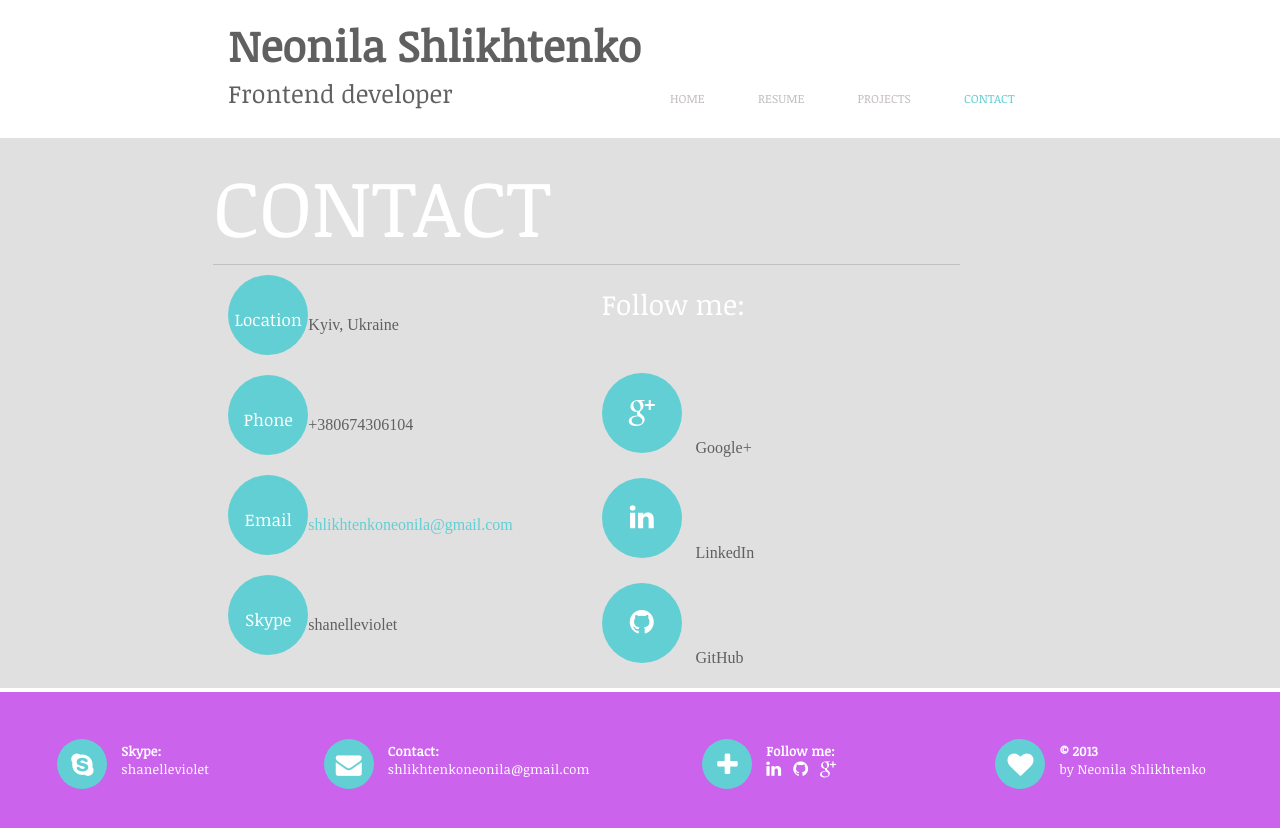
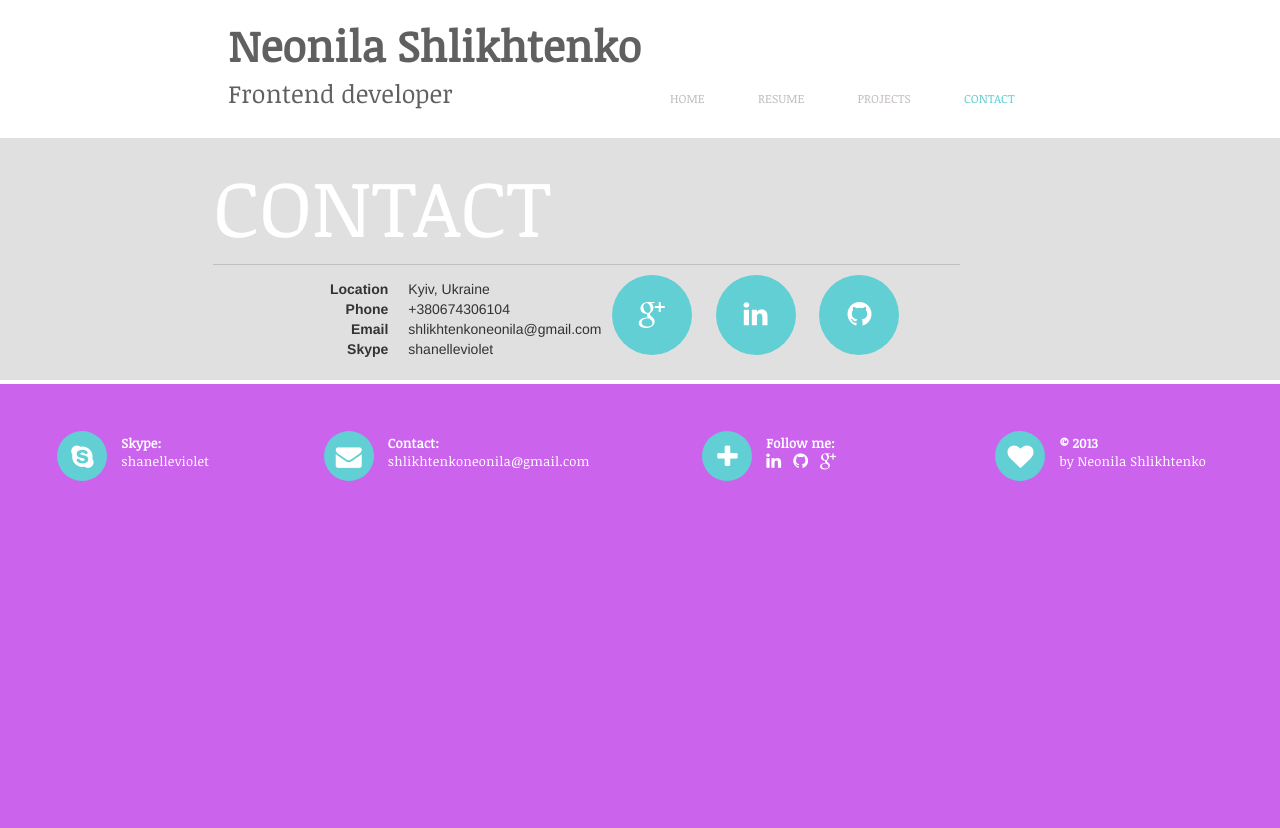
Before and after one commit to nilaneo/nilaneo.github.io, a website: page index.html in a window 1280 px wide. Both pictures are taken after a click on the link "CONTACT". After the commit the page ends 800 px from the top, so only its background shows below. Drawn offline with nearby package versions, Linux system fonts and the light colour scheme; files whose address does not match are found by name.

Commit message:
Fixed projects and contact page

```diff
--- a/index.html
+++ b/index.html
@@ -232,7 +232,7 @@
                                     <div class="see-more-text">Just a sample of my work. To see more or discuss possible work >></div>
                                 </div>
                                 <div class="col-md-2">
-                                    <a href="#"><span class="circle talk">Let's talk</span></a>
+                                    <a href="#contact" data-toggle="tab"><span class="circle talk">Let's talk</span></a>
                                 </div>
                             </div>
                         </div><!--end of col-md-8-->
@@ -248,45 +248,27 @@
                             </div>
                             <div class="row">
                                 <div class="col-md-6 col-sm-6">
-                                    <div class="contact-item">
-                                        <span class="circle contact-info"><h3 class="info-name">Location</h3></span>
-                                        <p class="info-text info-text-contact">
-                                            Kyiv, Ukraine
-                                        </p>
-                                    </div>
-                                    <div class="contact-item">
-                                        <span class="circle contact-info"><h3 class="info-name">Phone</h3></span>
-                                        <p class="info-text info-text-contact">
-                                            +380674306104
-                                        </p>
-                                    </div>
-                                    <div class="contact-item">
-                                        <span class="circle contact-info"><h3 class="info-name">Email</h3></span>
-                                        <p class="info-text info-text-contact">
-                                            <a href="mailto:shlikhtenkoneonila@gmail.com">shlikhtenkoneonila@gmail.com</a>
-                                        </p>
-                                    </div>
-                                    <div class="contact-item">
-                                        <span class="circle contact-info"><h3 class="info-name">Skype</h3></span>
-                                        <p class="info-text info-text-contact">
-                                            shanelleviolet
-                                        </p>
-                                    </div>
+                                    <dl class="dl-horizontal">
+                                        <dt>Location</dt>
+                                        <dd>Kyiv, Ukraine</dd>
+                                        <dt>Phone</dt>
+                                        <dd>+380674306104</dd>
+                                        <dt>Email</dt>
+                                        <dd>shlikhtenkoneonila@gmail.com</dd>
+                                        <dt>Skype</dt>
+                                        <dd>shanelleviolet</dd>
+                                    </dl>
                                 </div>
                                 <div class="col-md-6 col-sm-6 social-networks">
-                                    <h3 class="info-name tittle-follow">Follow me:</h3>
-                                    <ul class="follow-links">
+                                    <ul class="follow-links list-inline">
                                         <li>
                                             <a href="https://plus.google.com/u/0/113589803520428056847/posts"><span class="circle contact-info"><i class="icon-google-plus icon-2x"></i></span></a>
-                                            <span class="social-network-name">Google+</span>
                                         </li>
                                         <li>
                                             <a href="http://www.linkedin.com/pub/neonila-shlikhtenko/71/a7b/231"><span class="circle contact-info"><i class="icon-linkedin icon-2x"></i></span></a>
-                                            <span class="social-network-name">LinkedIn</span>
                                         </li>
                                         <li>
                                             <a href="https://github.com/nilaneo"><span class="circle contact-info"><i class="icon-github icon-2x"></i></span></a>
-                                            <span class="social-network-name">GitHub</span>
                                         </li>
                                     </ul>
                                 </div>
```
Also changed, not shown: css/bootstrap-custom.css.
